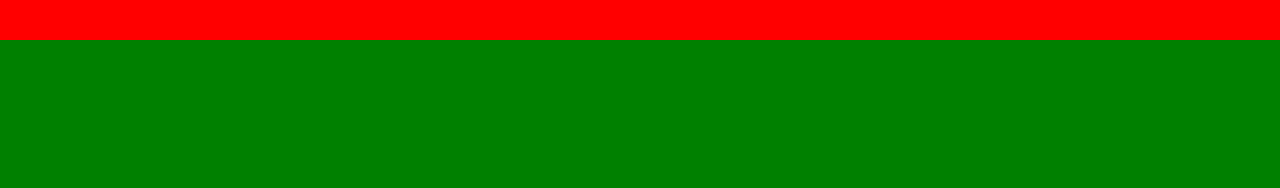
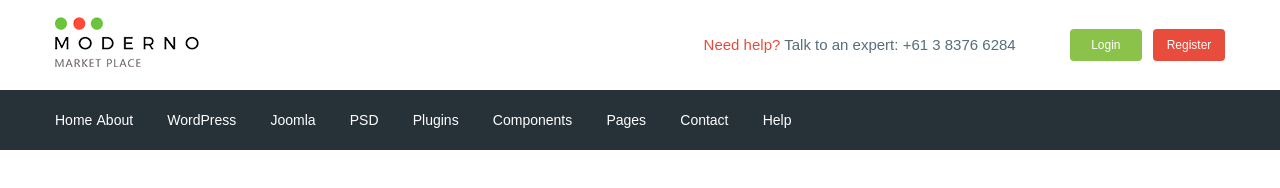
Before and after one commit to chkalov12/moderno, a website: page app/index.html in a window 1280 px wide. Drawn offline with nearby package versions, Linux system fonts and the light colour scheme; files that its build step writes are made by us from their sources.

Commit message:
added header

```diff
--- a/app/index.html
+++ b/app/index.html
@@ -5,16 +5,100 @@
     <meta charset="UTF-8">
     <meta name="viewport" content="width=device-width, initial-scale=1.0">
     <title>Document</title>
+    <link href="https://fonts.googleapis.com/css2?family=Roboto:wght@500;700&display=swap" rel="stylesheet">
     <link rel="stylesheet" href="css/libs.min.css">
     <link rel="stylesheet" href="css/style.min.css">
 </head>
 
 <body>
     <header class="header">
+        <div class="header__top">
+            <div class="container">
+                <div class="header__top-inner">
+                    <div class="header__logo">
+                        <a href="#">
+                            <img src="images/logo.png" alt="">
+                        </a>
+                    </div>
+                    <div class="header__text">
+                        <a class="" href="#">
+                            <span>Need help?</span>
+                        </a>
+                        Talk to an expert:
+                        <a class="header__phone" href="tel:61383766284">
+                            +61 3 8376 6284
+                        </a>
+                    </div>
+                    <div class="header__box">
+                        <a class="basket" href="#"></a>
+                        <a class="header__btn header__btn-login" href="">Login</a>
+                        <a class="header__btn header__btn-register" href="">Register</a>
+                    </div>
+                </div>
+            </div>
+        </div>
+        <div class="header__menu">
+            <div class="container">
+                <nav class="menu">
+                    <ul class="menu__list">
+                        <li>
+                            <a href="#">
+                                Home
+
+                            </a>
+                        </li>
+                        <li>
+                            <a href="#">
+                                About
+                            </a>
+                        </li>
+                        <li>
+                            <a href="#">
+                                WordPress
+                            </a>
+                        </li>
+                        <li>
+                            <a href="#">
+                                Joomla
+                            </a>
+                        </li>
+                        <li>
+                            <a href="#">
+                                PSD
+                            </a>
+                        </li>
+                        <li>
+                            <a href="#">
+                                Plugins
+                            </a>
+                        </li>
+                        <li>
+                            <a href="#">
+                                Components
+                            </a>
+                        </li>
+                        <li>
+                            <a href="#">
+                                Pages
+                            </a>
+                        </li>
+                        <li>
+                            <a href="#">
+                                Contact
+                            </a>
+                        </li>
+                        <li>
+                            <a href="#">
+                                Help
+                            </a>
+                        </li>
+                    </ul>
+                </nav>
+            </div>
+        </div>
+
 
     </header>
-
-
 
 
 
--- /dev/null
+++ b/app/scss/_fonts.scss
@@ -0,0 +1,6 @@
+@font-face {
+    font-family: 'Roboto-Regular', sans-serif;
+    src: url('../fonts/Roboto-Regular.woff2') format('woff2'),
+         url('../fonts/Roboto-Regular.woff') format('woff');
+     font-display: swap;
+}
--- /dev/null
+++ b/app/scss/_global.scss
@@ -0,0 +1,32 @@
+html{
+    box-sizing: border-box;
+}
+*,
+*::before,
+*::after{
+    box-sizing: inherit;
+}
+a{
+    display: inline-block;
+    text-decoration: none;
+    color: $text;
+}
+ul,
+li{
+    margin: 0;
+    padding: 0;
+    list-style: none;
+}
+
+body{
+    font-family: 'Roboto-Regular', sans-serif;
+    font-size: 15px;
+    line-height: 24px;
+    color: $text;
+    font-weight: 400;
+}
+.container{
+    max-width: 1200px;
+    margin: 0 auto;
+    padding: 0 15px;
+}
--- /dev/null
+++ b/app/scss/_vars.scss
@@ -0,0 +1,4 @@
+$text: #546e7a;
+$red: #e74c3c;
+$green: #8bc34a;
+$bg: #263238;
--- a/app/scss/style.scss
+++ b/app/scss/style.scss
@@ -1,25 +1,57 @@
-html{
-    box-sizing: border-box;
-}
-*,
-*::before,
-*::after{
-    box-sizing: inherit;
+@import 'vars';
+@import 'global';
+@import 'fonts';
+
+
+.header__top-inner{
+    display: flex;
+    justify-content: space-between;
+    height: 90px;
+    align-items: center;
 }
 
-body{
-    background-color: green;
-    .header{
-        min-height: 40px;
-        background-color: red;
-        padding: 10px;
-        .container{
-            background-color: #fff;
-            min-height: 10px;
+.header__text{
+    margin-left: auto;
+    margin-right: 50px;
+    span{
+        color: $red;
+    }
+}
+.header__btn{
+    padding: 4px;
+    width: 72px;
+    border-radius: 4px;
+    text-align: center;
+    color: #fff;
+    font-size: 12px;
+}
+
+.header__btn-login{
+    background-color: $green;
+}
+.header__btn-register{
+    background-color: $red;
+    margin-left: 7px;
+}
+
+.header__menu{
+    background-color: $bg;
+}
+.menu{
+    display: flex;
+    align-items: center;
+    height: 60px;
+}
+
+.menu__list{
+    li{
+        display: inline-block;
+        & + li{
+            margin-right: 30px;
         }
     }
+    a{
+        color: #fff;
+        font-size: 14px;
+    }
 }
-.box{
-    display: flex;
-    transition: all .3s;
-}
--- a/gulpfile.js
+++ b/gulpfile.js
@@ -8,7 +8,7 @@ let gulp = require('gulp'),
     cssmin = require('gulp-cssmin');
 
 gulp.task('sass', function(){
-    return gulp.src('app/scss/style.scss')
+    return gulp.src('app/scss/**/*.scss')
             .pipe(sass({outputStyle: 'compressed'}))
             .pipe(rename({suffix : '.min'}))
             .pipe(autoprefixer({
@@ -58,7 +58,7 @@ gulp.task('browser-sync', function() {
 });
 
 gulp.task('watch', function(){
-    gulp.watch('app/scss/style.scss', gulp.parallel('sass'))
+    gulp.watch('app/scss/**/*.scss', gulp.parallel('sass'))
     gulp.watch('app/*.html', gulp.parallel('html'))
     gulp.watch('app/js/*.js', gulp.parallel('js'))
 });
```
Also changed, not shown: app/fonts/Roboto-Regular.woff (added), app/fonts/Roboto-Regular.woff2 (added), app/images/logo.png (added), 1 other file.
